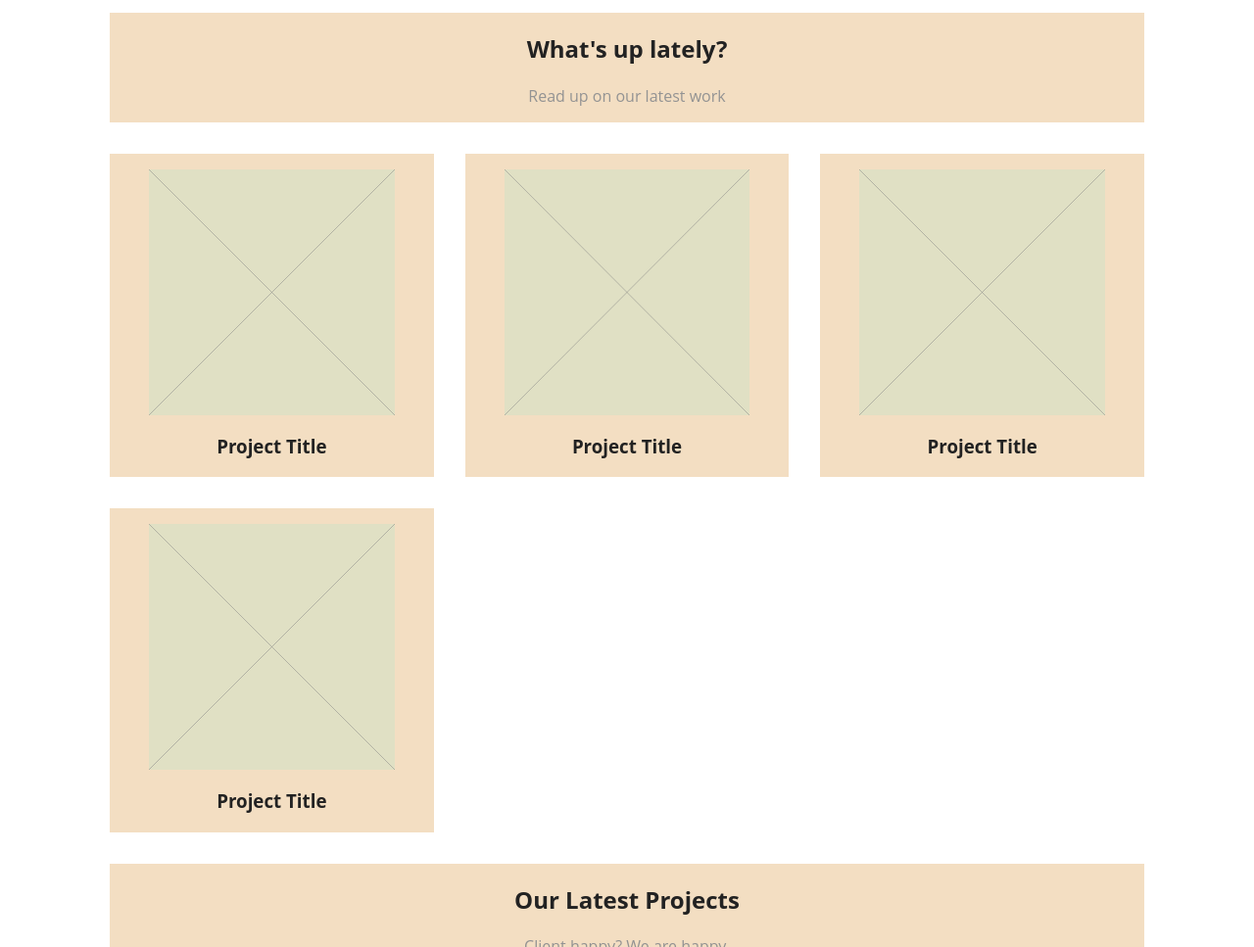
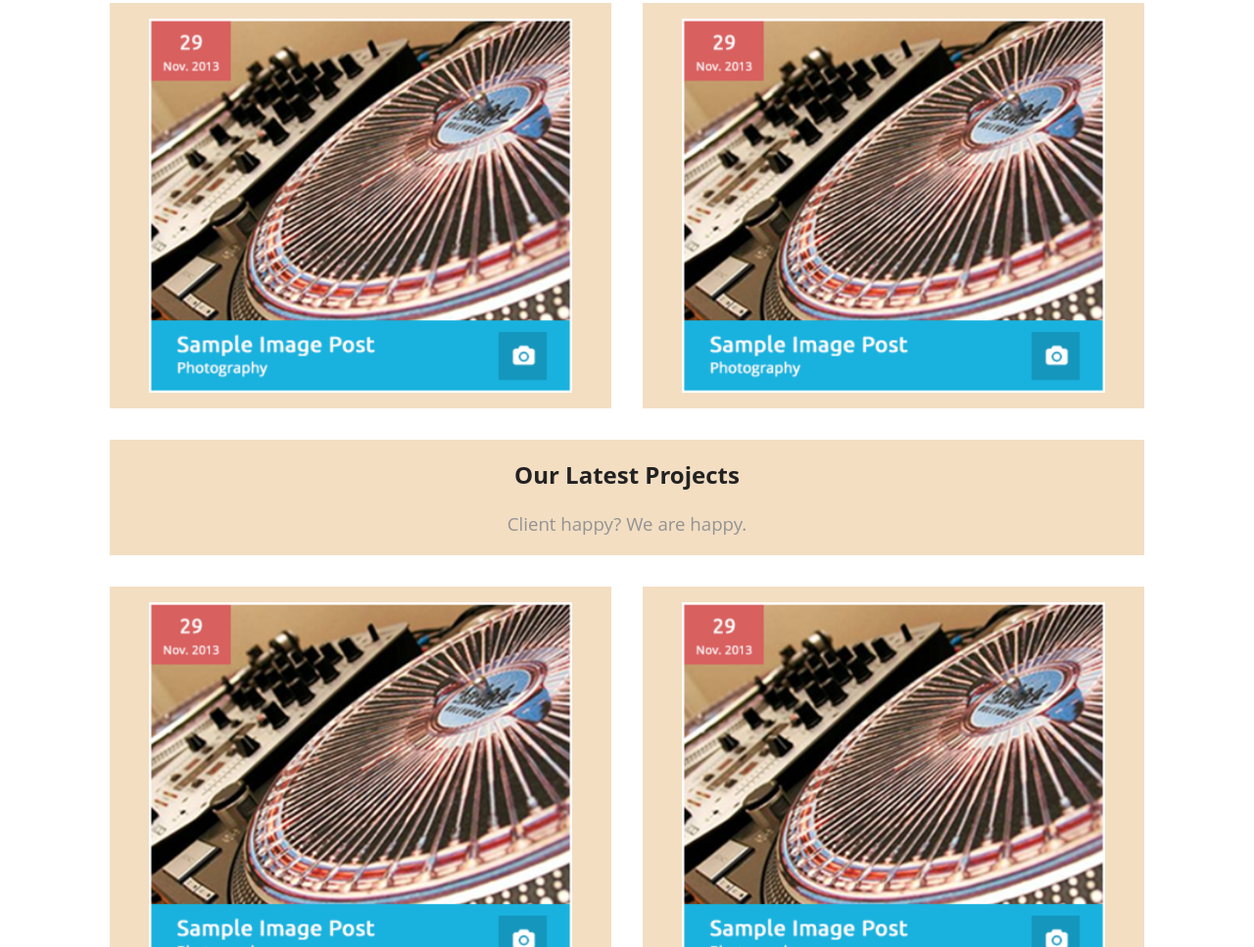
Before and after one commit to aplesich/metrolics, a website built with Parcel: page html/index.html in a window 1280 px wide. Shown: the part 1833-2800 px from the top of the page at 98% size. Built offline with nearby package versions, Linux system fonts and the light colour scheme.

Commit message:
added images for news and projects section, added slider image, fixed positioning of  the added items

```diff
--- a/css/main.css
+++ b/css/main.css
@@ -93,6 +93,7 @@ span.word-highlight{
 
 .subheading{
    text-align: center;
+   font-size: 14pt;
 }
 
 p{
@@ -109,6 +110,28 @@ p{
 /* Small only */
 @media screen and (max-width: 39.9375em)
 {
+  .metrolics > img{
+    width: 110%;
+  }
+
+  .heading{
+    font-size: 1.7em;
+  }
+  ul.bar{
+    position: relative;
+    left: -50px;
+  }
+  .s-hide{
+    display: none;
+  }
+
+  .bar{
+    list-style-type: none;
+    display: flex;
+    flex-direction: row;
+    justify-content: space-between;
+  }
+
   .about-content{
     display:flex;
     flex-direction: row nowrap;
@@ -133,22 +156,11 @@ p{
   .about-activitydescription > p{
     font-size: .5em;
   }
-  .heading{
-    font-size: 1.7em;
+  .project-image{
+    text-align: center;
   }
-  ul.bar{
-    position: relative;
-    left: -50px;
-  }
-  .s-hide{
-    display: none;
-  }
-
-  .bar{
-    list-style-type: none;
-    display: flex;
-    flex-direction: row;
-    justify-content: space-between;
+  .project-image > img{
+    width: 80%;
   }
 }
 
@@ -169,11 +181,12 @@ p{
     list-style-type: none;
     display: flex;
     flex-direction: row;
-    justify-content: space-evenly;
+    justify-content: space-between;
   }
 
-  .metrolics{
-    flex-grow:2;
+  .metrolics > img{
+    width: 90%;
+    margin-left: -10%;
   }
 
   .m-col-2{
@@ -229,7 +242,6 @@ p{
   m-hide{
     display: none;
   }
-}
 
 /* Large and up */
 @media screen and (min-width: 64em)
@@ -260,6 +272,9 @@ p{
 @media screen and (min-width: 64em) and
 (max-width: 74.9375em)
 {
+  l-hide{
+    display: none;
+  }
 
 }
 /* ==========================================================================
--- a/html/index.html
+++ b/html/index.html
@@ -30,7 +30,7 @@
 <div class="page__slider s-hide">
     <div class="row">
         <div class="column">
-            <img src="/img/placeholder.svg" alt="slider placeholder">
+            <img src="/img/slider.png" alt="slider placeholder" >
         </div>
     </div>
 </div>
@@ -108,38 +108,26 @@
                 <p class="subheading">Read up on our latest work</p>
             </div>
             <div class="column">
-                <figure class="project">
-                    <img src="/img/placeholder.svg" alt="sample project photo">
-                        <figcaption class="project__caption">
-                            <h3 class="heading">Project Title</h3>
-                        </figcaption>
+                <figure class="project-image">
+                    <img src="/img/sample image post.png" alt="sample project photo">
                 </figure>
             </div>
             <!--Column ends here-->
             <div class="column">
-                <figure class="project">
-                    <img src="/img/placeholder.svg" alt="sample project photo">
-                        <figcaption class="project__caption">
-                            <h3 class="heading">Project Title</h3>
-                        </figcaption>
+                <figure class="project-image">
+                    <img src="/img/sample image post.png" alt="sample project photo">
                 </figure>
             </div>
             <!--Column ends here-->
             <div class="column">
-                <figure class="project">
-                    <img src="/img/placeholder.svg" alt="sample project photo">
-                        <figcaption class="project__caption">
-                            <h3 class="heading">Project Title</h3>
-                        </figcaption>
+                <figure class="project-image">
+                    <img src="/img/sample image post.png" alt="sample project photo">
                 </figure>
             </div>
             <!--Column ends here-->
             <div class="column">
-                <figure class="project">
-                    <img src="/img/placeholder.svg" alt="sample project photo">
-                        <figcaption class="project__caption">
-                            <h3 class="heading">Project Title</h3>
-                        </figcaption>
+                <figure class="project-image">
+                    <img src="/img/sample image post.png" alt="sample project photo">
                 </figure>
             </div>
             <!--Column ends here-->
@@ -153,56 +141,38 @@
                 <p class="subheading">Client happy? We are happy.</p>
             </div>
             <div class="column">
-                <figure class="project">
-                    <img src="/img/placeholder.svg" alt="sample project photo">
-                        <figcaption class="project__caption">
-                            <h3 class="heading">Project Title</h3>
-                        </figcaption>
+                <figure class="project-image">
+                    <img src="/img/sample image post.png" alt="sample project photo">
                 </figure>
             </div>
             <!--Column ends here-->
             <div class="column">
-                <figure class="project">
-                    <img src="/img/placeholder.svg" alt="sample project photo">
-                        <figcaption class="project__caption">
-                            <h3 class="heading">Project Title</h3>
-                        </figcaption>
+                <figure class="project-image">
+                    <img src="/img/sample image post.png" alt="sample project photo">
                 </figure>
             </div>
             <!--Column ends here-->
             <div class="column">
-                <figure class="project">
-                    <img src="/img/placeholder.svg" alt="sample project photo">
-                        <figcaption class="project__caption">
-                            <h3 class="heading">Project Title</h3>
-                        </figcaption>
+                <figure class="project-image">
+                    <img src="/img/sample image post.png" alt="sample project photo">
                 </figure>
             </div>
             <!--Column ends here-->
             <div class="column">
-                <figure class="project">
-                    <img src="/img/placeholder.svg" alt="sample project photo">
-                        <figcaption class="project__caption">
-                            <h3 class="heading">Project Title</h3>
-                        </figcaption>
+                <figure class="project-image">
+                    <img src="/img/sample image post.png" alt="sample project photo">
                 </figure>
             </div>
             <!--Column ends here-->
             <div class="column">
-                <figure class="project">
-                    <img src="/img/placeholder.svg" alt="sample project photo">
-                        <figcaption class="project__caption">
-                            <h3 class="heading">Project Title</h3>
-                        </figcaption>
+                <figure class="project-image">
+                    <img src="/img/sample image post.png" alt="sample project photo">
                 </figure>
             </div>
             <!--Column ends here-->
             <div class="column">
-                <figure class="project">
-                    <img src="/img/placeholder.svg" alt="sample project photo">
-                        <figcaption class="project__caption">
-                            <h3 class="heading">Project Title</h3>
-                        </figcaption>
+                <figure class="project-image">
+                    <img src="/img/sample image post.png" alt="sample project photo">
                 </figure>
             </div>
             <!--Column ends here-->
```
